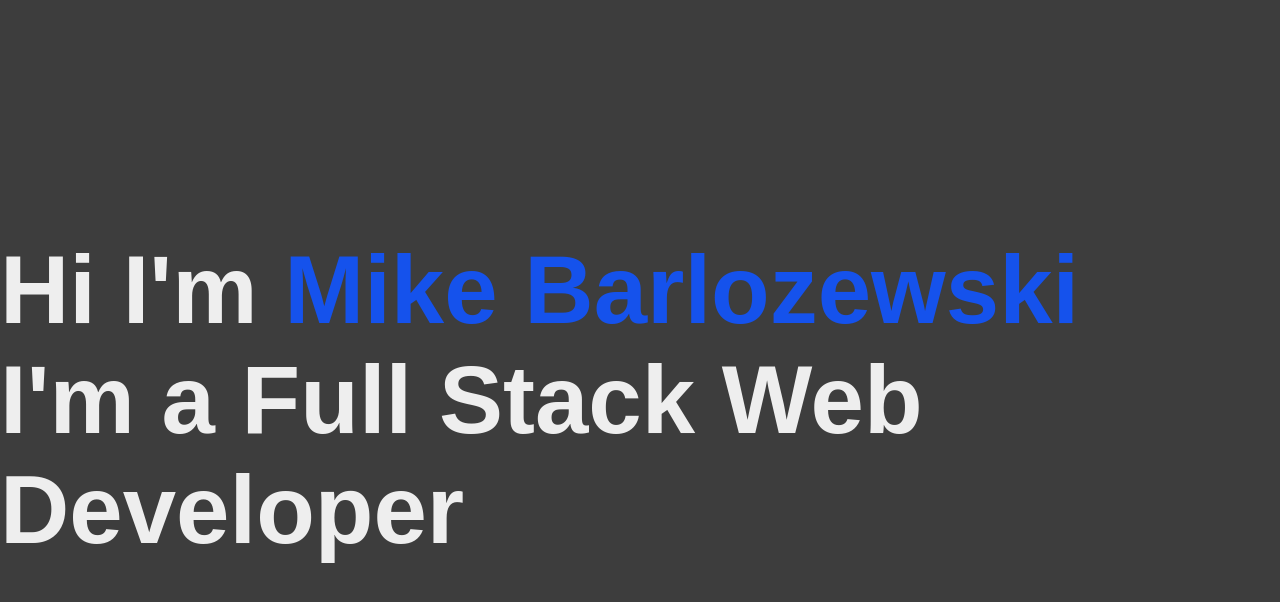
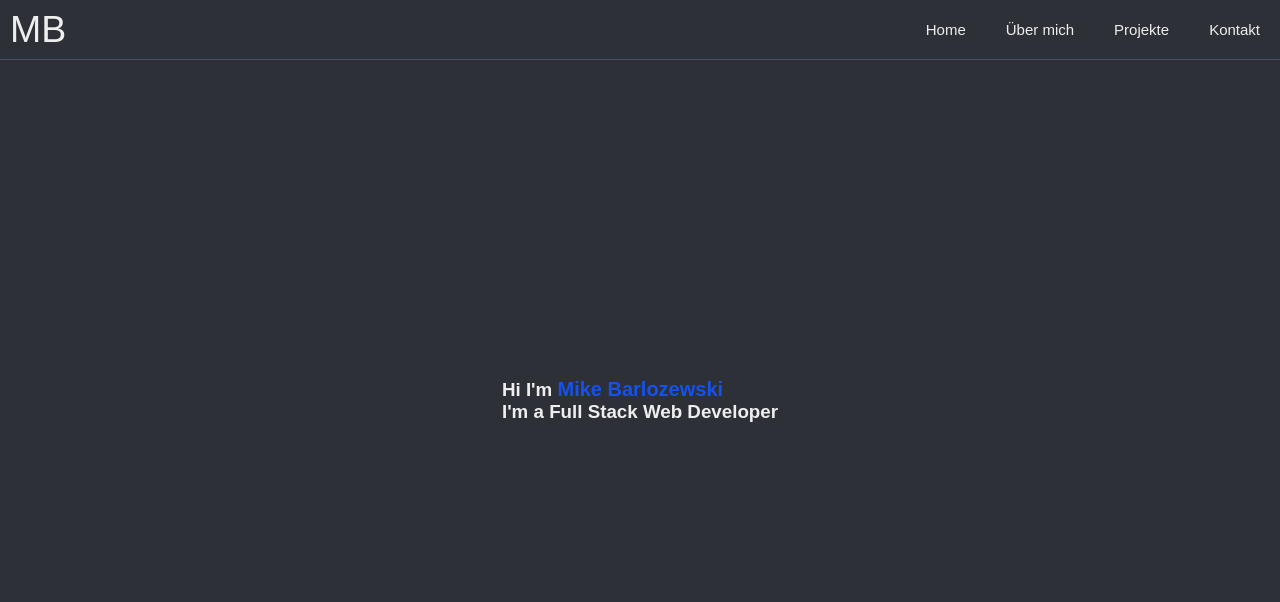
Before and after one commit to BarloGER/Portfolio, a React (Create React App) app: page / in a window 1280 px wide. Shown: the top 602 px of the page. Built offline with nearby package versions, Linux system fonts and the light colour scheme.

Commit message:
added Navbar.js with basic styling

```diff
--- a/src/App.js
+++ b/src/App.js
@@ -1,11 +1,15 @@
 import { Route, Routes } from "react-router-dom";
+import Navbar from "./components/Navbar";
 import Home from "./components/Home";
 import "./styles/global.css";
 
 export default function App() {
   return (
-    <Routes>
-      <Route path="/" element={<Home />} />
-    </Routes>
+    <>
+      <Navbar />
+      <Routes>
+        <Route path="/" element={<Home />} />
+      </Routes>
+    </>
   );
 }
--- /dev/null
+++ b/src/components/Navbar.js
@@ -0,0 +1,100 @@
+import { NavLink } from "react-router-dom";
+import { useState } from "react";
+import "../styles/navigation.css";
+
+export default function Navbar() {
+  const [isNavExpanded, setIsNavExpanded] = useState(false);
+
+  return (
+    <header>
+      <nav className="navigation">
+        <a href="/" className="brand-name">
+          <span id="brand-name-span">M</span>
+          <span id="brand-name-span">B</span>
+        </a>
+        <button
+          className="hamburger"
+          onClick={() => {
+            setIsNavExpanded(!isNavExpanded);
+          }}
+        >
+          {!isNavExpanded ? (
+            <svg
+              xmlns="http://www.w3.org/2000/svg"
+              fill="none"
+              viewBox="0 0 24 24"
+              strokeWidth="1.5"
+              stroke="currentColor"
+              className="w-6 h-6"
+            >
+              <path
+                strokeLinecap="round"
+                strokeLinejoin="round"
+                d="M3.75 6.75h16.5M3.75 12h16.5m-16.5 5.25h16.5"
+              />
+            </svg>
+          ) : (
+            <svg
+              xmlns="http://www.w3.org/2000/svg"
+              fill="none"
+              viewBox="0 0 24 24"
+              strokeWidth="1.5"
+              stroke="currentColor"
+              className="w-6 h-6"
+            >
+              <path
+                strokeLinecap="round"
+                strokeLinejoin="round"
+                d="M6 18L18 6M6 6l12 12"
+              />
+            </svg>
+          )}
+        </button>
+        <div
+          className={
+            isNavExpanded ? "navigation-menu expanded" : "navigation-menu"
+          }
+        >
+          <ul className="nav-links">
+            <NavLink
+              to="/"
+              onClick={() => {
+                setIsNavExpanded(false);
+              }}
+              aria-label="Leitet zurück auf die Landingpage"
+            >
+              <li>Home</li>
+            </NavLink>
+            <NavLink
+              to="/about-me"
+              onClick={() => {
+                setIsNavExpanded(false);
+              }}
+              aria-label="Link zur über mich Seite"
+            >
+              <li>Über mich</li>
+            </NavLink>
+            <NavLink
+              to="/projects"
+              onClick={() => {
+                setIsNavExpanded(false);
+              }}
+              aria-label="Leitet weiter zu meinen Projekten"
+            >
+              <li>Projekte</li>
+            </NavLink>
+            <NavLink
+              to="/contact"
+              onClick={() => {
+                setIsNavExpanded(false);
+              }}
+              aria-label="Leitet weiter zu den Kontaktinformationen"
+            >
+              <li>Kontakt</li>
+            </NavLink>
+          </ul>
+        </div>
+      </nav>
+    </header>
+  );
+}
--- a/src/styles/global.css
+++ b/src/styles/global.css
@@ -1,13 +1,16 @@
 :root {
-  --color-primary: #3d3d3d;
+  --color-primary: #2e3038;
   --color-secondary: #eee;
   --color-tertiary: #1552ec;
+  --color-quaternary: #4a4a4a;
 }
 
 * {
   margin: 0;
   padding: 0;
   box-sizing: border-box;
+  font-size: 62.5%;
+  font-family: Arial, Helvetica, sans-serif;
 }
 
 body {
@@ -15,3 +18,12 @@ body {
   width: 100vw;
   background-color: var(--color-primary);
 }
+
+ol,
+ul {
+  list-style: none;
+}
+
+a {
+  text-decoration: none;
+}
--- a/src/styles/home.css
+++ b/src/styles/home.css
@@ -8,10 +8,10 @@
 
 .home .title {
   font-size: 3rem;
-  font-family: Arial, Helvetica, sans-serif;
   color: var(--color-secondary);
 }
 
 .home .title span {
+  font-size: 2rem;
   color: var(--color-tertiary);
 }
--- /dev/null
+++ b/src/styles/navigation.css
@@ -0,0 +1,78 @@
+/* ----- used in Navbar.js and Footer.js ----- */
+
+.navigation {
+  height: 6rem;
+  width: 100vw;
+  position: fixed;
+  display: flex;
+  align-items: center;
+  border-bottom: 1px solid var(--color-tertiary);
+}
+
+.brand-name {
+  display: flex;
+  margin-left: 1rem;
+  font-size: 6rem;
+  color: var(--color-secondary);
+}
+
+.navigation-menu {
+  margin-left: auto;
+}
+
+.navigation-menu ul {
+  display: flex;
+}
+
+.navigation-menu li {
+  border-radius: 5px;
+  padding: 1rem;
+  font-size: 1.5rem;
+  color: var(--color-secondary);
+}
+
+.nav-links li {
+  margin: 0 1rem;
+}
+
+.hamburger {
+  border: 0rem;
+  height: 3rem;
+  width: 3rem;
+  padding: 0.5rem;
+  border-radius: 0.2rem;
+  cursor: pointer;
+  position: absolute;
+  top: 50%;
+  right: 2.5rem;
+  transform: translateY(-50%);
+  display: none;
+}
+
+@media screen and (max-width: 830px) {
+  .hamburger {
+    display: block;
+  }
+
+  .navigation-menu ul {
+    margin-top: 3rem;
+    flex-direction: column;
+    position: absolute;
+    left: 0;
+    width: 100%;
+    height: 100vh;
+    display: none;
+  }
+
+  .navigation-menu li {
+    text-align: center;
+    background-color: var(--color-quaternary);
+    border-radius: 0;
+    color: var(--color-secondary);
+  }
+
+  .navigation-menu.expanded ul {
+    display: block;
+    z-index: 99;
+  }
+}
```
